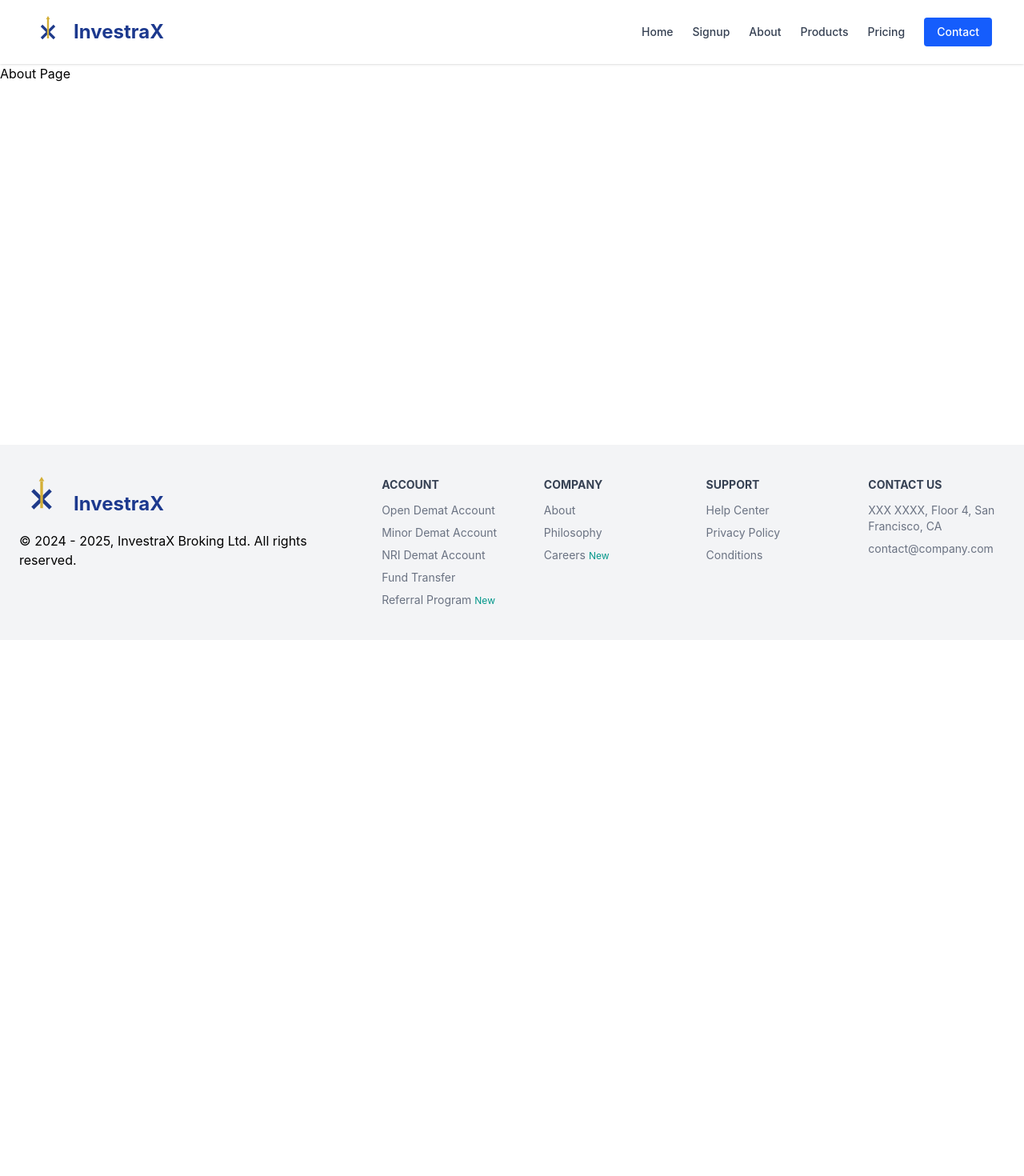
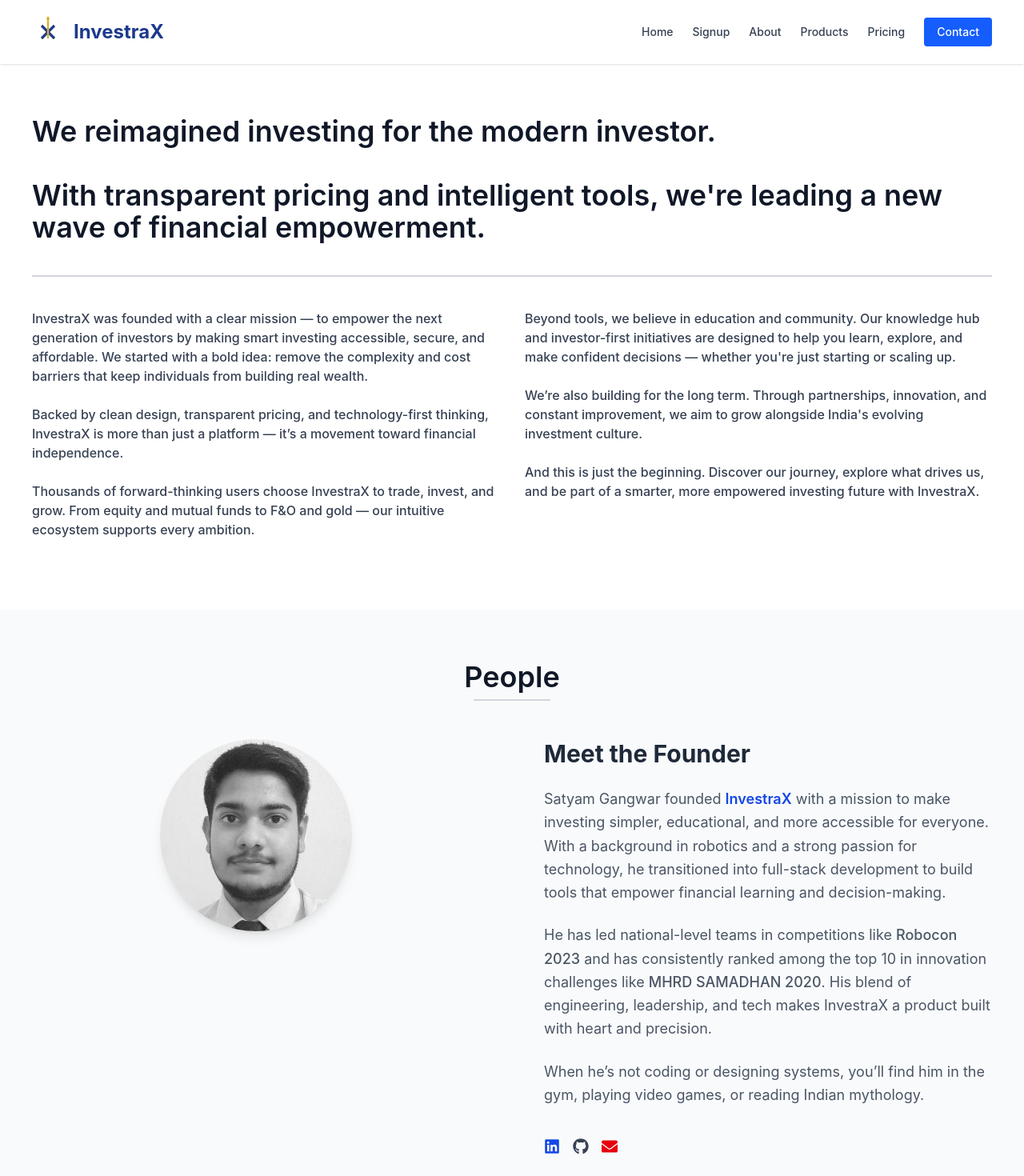
Before and after one commit to SG-07/InvestraX, a React (Vite) app in the folder frontend/: page /about in a window 1280 px wide. Shown: the top 1470 px of the page at 80% size. Before the commit the page ends 800 px from the top, so only its background shows below. Built offline with nearby package versions, Linux system fonts and the light colour scheme.

Commit message:
about page done

```diff
--- a/frontend/package.json
+++ b/frontend/package.json
@@ -13,8 +13,10 @@
     "@headlessui/react": "^2.2.4",
     "@heroicons/react": "^2.2.0",
     "@tailwindcss/vite": "^4.1.11",
+    "framer-motion": "^12.23.0",
     "react": "^19.1.0",
     "react-dom": "^19.1.0",
+    "react-icons": "^5.5.0",
     "react-router-dom": "^7.6.3",
     "react-scroll": "^1.9.3"
   },
--- a/frontend/src/landing-page/about/AboutPage.jsx
+++ b/frontend/src/landing-page/about/AboutPage.jsx
@@ -1,6 +1,12 @@
+import Hero from "./Hero";
+import Team from "./Team";
+
 function AboutPage() {
     return (
-        <h1>About Page</h1>
+        <>
+        <Hero />
+        <Team />
+        </>
      );
 }
 
--- a/frontend/src/landing-page/about/Hero.jsx
+++ b/frontend/src/landing-page/about/Hero.jsx
@@ -0,0 +1,52 @@
+function Hero() {
+  return (
+    <div className="max-w-7xl mx-auto px-10 mt-16 mb-16">
+      <div className="flex flex-wrap -mx-4 items-start">
+
+        {/* Tag Line */}
+        <div className="w-full px-4">
+          <h1 className="text-base md:text-4xl font-semibold text-gray-900 mb-10">
+            We reimagined investing for the modern investor.
+            <br />
+            <br />
+            With transparent pricing and intelligent tools, we're leading a new wave of financial empowerment.
+          </h1>
+
+          <hr className="border-t-2 border-gray-300 my-6 w-full mt-5 mb-5" />
+        </div>
+
+        {/* Left Column */}
+        <div className="w-full md:w-1/2 px-4 mt-5">
+          <p className="text-md font-medium text-gray-700 mb-6">
+            InvestraX was founded with a clear mission — to empower the next generation of investors by making smart investing accessible, secure, and affordable. We started with a bold idea: remove the complexity and cost barriers that keep individuals from building real wealth.
+          </p>
+
+          <p className="text-md font-medium text-gray-700 mb-6">
+            Backed by clean design, transparent pricing, and technology-first thinking, InvestraX is more than just a platform — it’s a movement toward financial independence.
+          </p>
+
+          <p className="text-md font-medium text-gray-700 mb-6">
+            Thousands of forward-thinking users choose InvestraX to trade, invest, and grow. From equity and mutual funds to F&O and gold — our intuitive ecosystem supports every ambition.
+          </p>
+        </div>
+
+        {/* Right Column */}
+        <div className="w-full md:w-1/2 px-4 mb-8 md:mb-0 mt-5">
+          <p className="text-md font-medium text-gray-700 mb-6">
+            Beyond tools, we believe in education and community. Our knowledge hub and investor-first initiatives are designed to help you learn, explore, and make confident decisions — whether you're just starting or scaling up.
+          </p>
+
+          <p className="text-md font-medium text-gray-700 mb-6">
+            We’re also building for the long term. Through partnerships, innovation, and constant improvement, we aim to grow alongside India's evolving investment culture.
+          </p>
+
+          <p className="text-md font-medium text-gray-700 mb-6">
+            And this is just the beginning. Discover our journey, explore what drives us, and be part of a smarter, more empowered investing future with InvestraX.
+          </p>
+        </div>
+      </div>
+    </div>
+  );
+}
+
+export default Hero;
--- a/frontend/src/landing-page/about/Team.jsx
+++ b/frontend/src/landing-page/about/Team.jsx
@@ -0,0 +1,86 @@
+import { motion } from "framer-motion";
+import { FaLinkedin, FaGithub, FaEnvelope } from "react-icons/fa";
+
+function Team() {
+  return (
+    <section className="bg-gray-50 py-16">
+      <div className="max-w-7xl mx-auto px-4 md:px-10">
+        {/* Header */}
+        <div className="text-center mb-12">
+          <h1 className="text-3xl md:text-4xl font-semibold text-gray-900 mb-2">People</h1>
+          <hr className="border-t-2 border-gray-300 w-24 mx-auto" />
+        </div>
+
+        {/* Content */}
+        <motion.div
+          className="flex flex-col md:flex-row items-center md:items-start gap-10 md:gap-20"
+          initial={{ opacity: 0, y: 50 }}
+          whileInView={{ opacity: 1, y: 0 }}
+          viewport={{ once: true }}
+          transition={{ duration: 0.8, ease: "easeOut" }}
+        >
+          {/* Image */}
+          <div className="flex justify-center w-full md:w-1/2">
+            <img
+              src="/media/images/Satyam.jpg"
+              alt="Founder - Satyam"
+              className="w-60 h-60 object-cover rounded-full shadow-lg filter grayscale"
+            />
+          </div>
+
+          {/* Text */}
+          <div className="w-full md:w-1/2 text-center md:text-left">
+            <h2 className="text-2xl md:text-3xl font-bold text-gray-800 mb-6">Meet the Founder</h2>
+
+            <div className="space-y-6 text-base md:text-lg text-gray-600 leading-relaxed">
+              <p>
+                Satyam Gangwar founded <span className="font-semibold text-blue-700">InvestraX</span> with a mission
+                to make investing simpler, educational, and more accessible for everyone. With a background in robotics
+                and a strong passion for technology, he transitioned into full-stack development to build tools that
+                empower financial learning and decision-making.
+              </p>
+              <p>
+                He has led national-level teams in competitions like <span className="font-medium">Robocon 2023</span>{" "}
+                and has consistently ranked among the top 10 in innovation challenges like{" "}
+                <span className="font-medium">MHRD SAMADHAN 2020</span>. His blend of engineering, leadership, and tech
+                makes InvestraX a product built with heart and precision.
+              </p>
+              <p>
+                When he’s not coding or designing systems, you’ll find him in the gym, playing video games, or reading
+                Indian mythology.
+              </p>
+
+              {/* Social Icons */}
+              <div className="flex justify-center md:justify-start gap-4 pt-4">
+                <a
+                  href="https://www.linkedin.com/in/satyamgangwar/" // ← Replace with actual LinkedIn
+                  target="_blank"
+                  rel="noopener noreferrer"
+                  className="text-blue-700 hover:text-blue-900 text-xl"
+                >
+                  <FaLinkedin />
+                </a>
+                <a
+                  href="https://github.com/SG-07" // ← Replace with actual GitHub
+                  target="_blank"
+                  rel="noopener noreferrer"
+                  className="text-gray-700 hover:text-black text-xl"
+                >
+                  <FaGithub />
+                </a>
+                <a
+                  href="mailto:gangwar.satyam01@gmail.com" // ← Replace with your preferred email
+                  className="text-red-600 hover:text-red-800 text-xl"
+                >
+                  <FaEnvelope />
+                </a>
+              </div>
+            </div>
+          </div>
+        </motion.div>
+      </div>
+    </section>
+  );
+}
+
+export default Team;
```
Also changed, not shown: frontend/public/media/images/Satyam.jpg (added), 1 other file (tests, documents, lock files or other folders).
